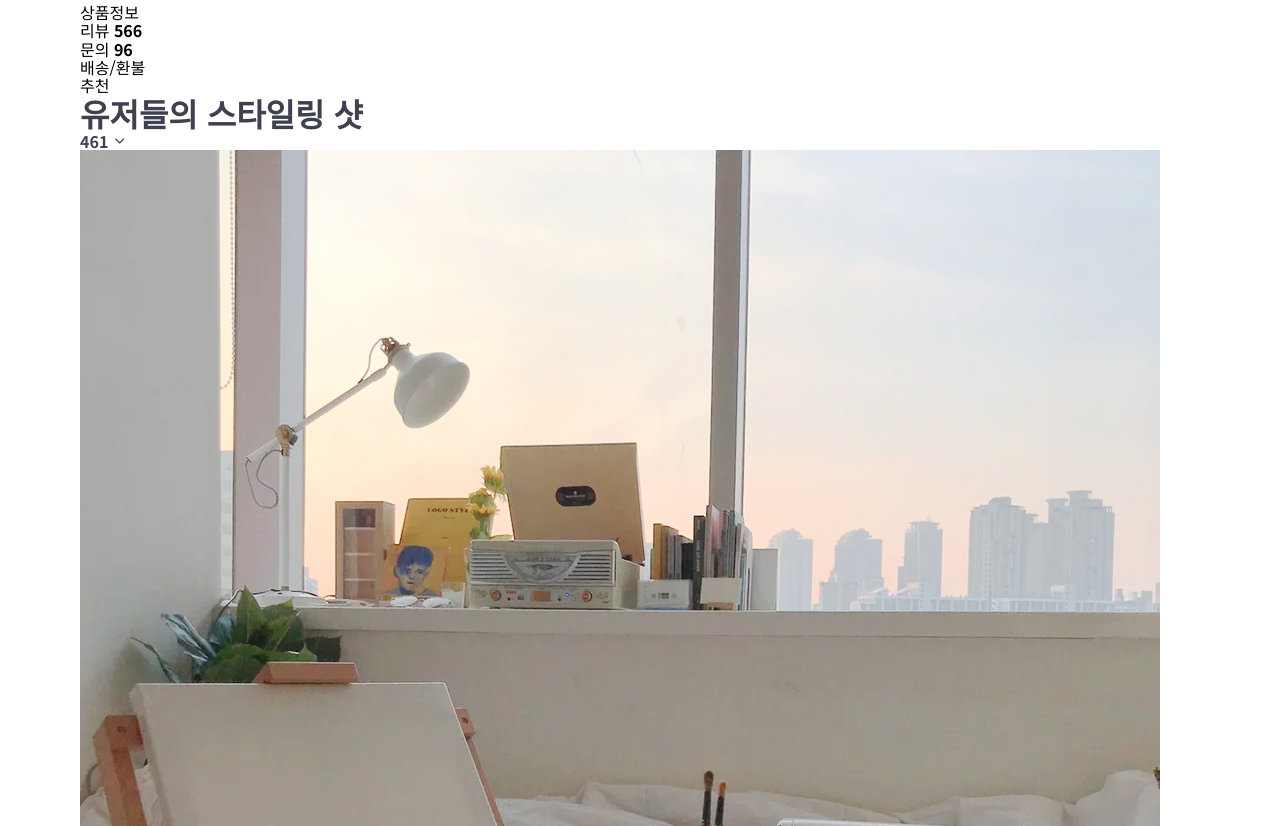
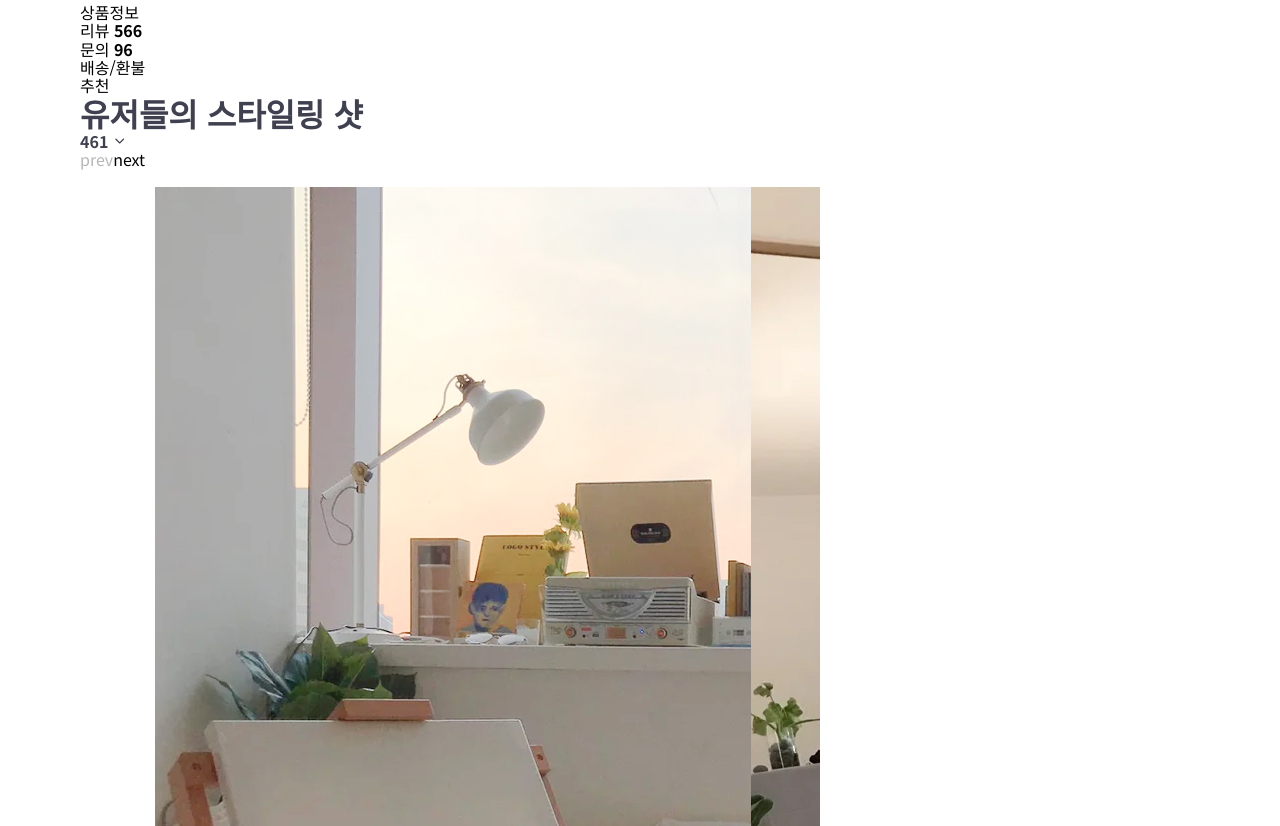
Before and after one commit to Ko-Eunseo/homealone, a website: page tomorrow-house/index.html in a window 1280 px wide. Shown: the part 5274-6100 px from the top of the page. Drawn offline with nearby package versions, Linux system fonts and the light colour scheme; files whose address does not match are found by name.

Commit message:
Initiate a new carousel: .user-gallery

```diff
--- a/tomorrow-house/index.html
+++ b/tomorrow-house/index.html
@@ -2042,6 +2042,6 @@
     <div class="overlay" aria-hidden></div>
 
     <script src="https://cdnjs.cloudflare.com/ajax/libs/tiny-slider/2.9.2/min/tiny-slider.js"></script>
-    <script src="./js/productCarousel.js"></script>
+    <script src="./js/carousels.js"></script>
   </body>
 </html>
--- a/tomorrow-house/js/productCarousel.js
+++ b/tomorrow-house/js/carousels.js
@@ -10,3 +10,22 @@ const productCarousel = tns({
   mouseDrag: true,
   preventScrollOnTouch: true,
 })
+
+const userGallery = tns({
+  container: '.user-gallery .slider-list',
+  controls: false,
+  gutter: 4,
+  edgePadding: 16,
+  loop: false,
+  arrowKeys: true,
+  mouseDrag: true,
+  preventScrollOnTouch: true,
+
+  responsive: {
+    768: {
+      gutter: 6,
+      controls: true,
+      edgePadding: 75,
+    },
+  },
+})
```
